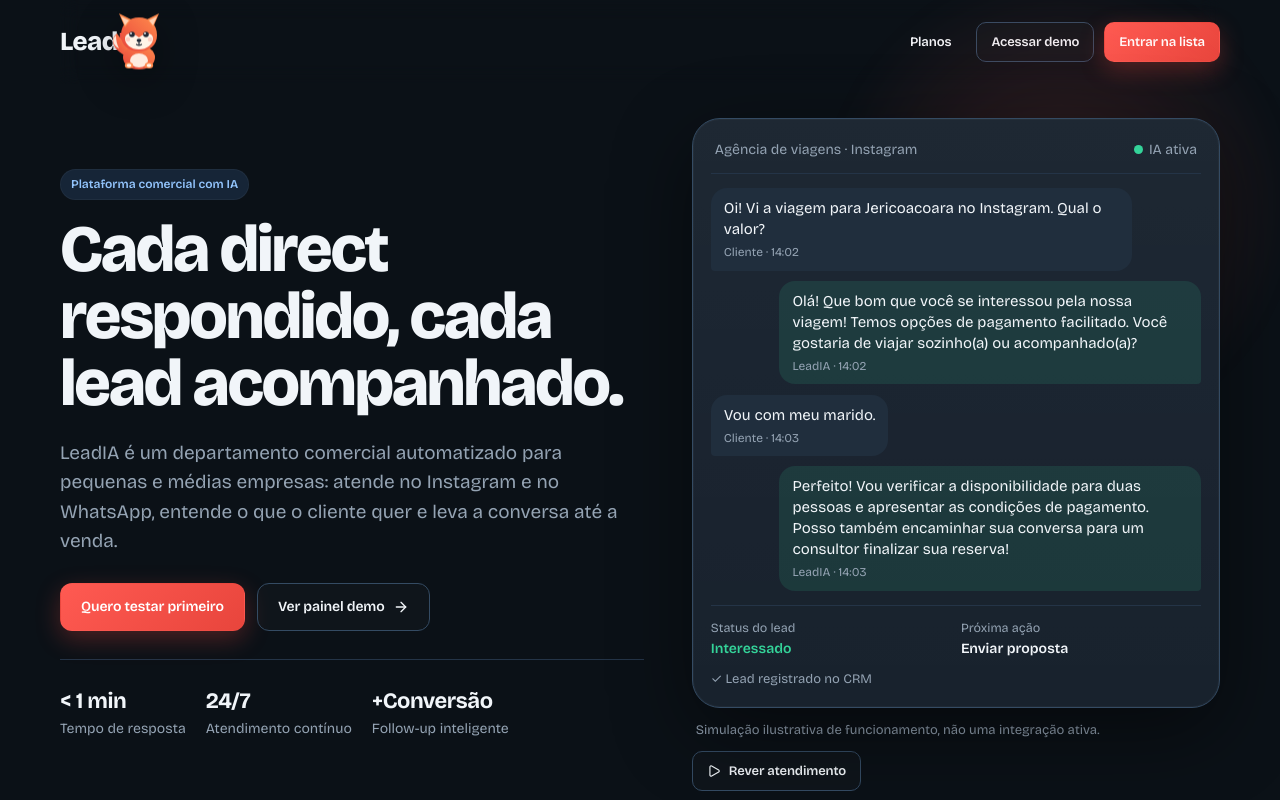
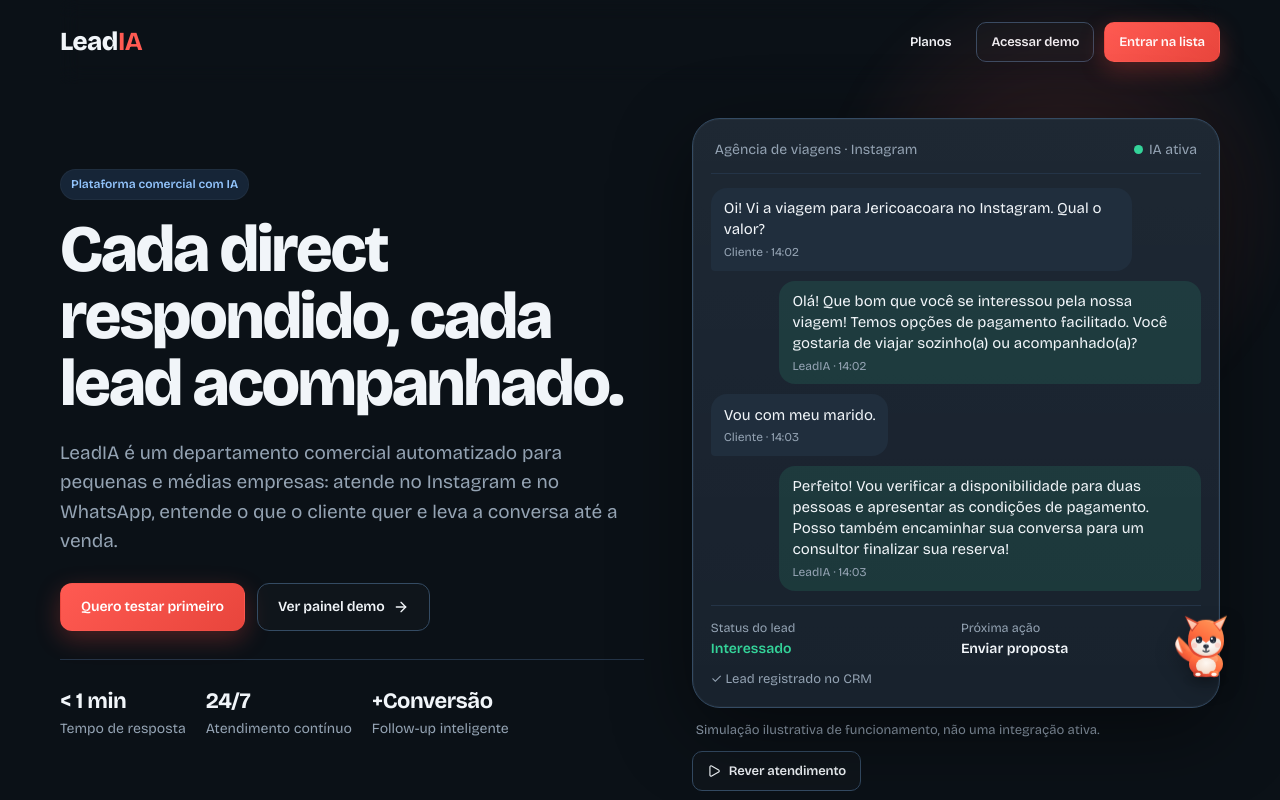
Before and after one commit to neosamdez/LeadIA, a React (Vite) app: page / in a window 1280 px wide. Shown: the top 800 px of the page. Built offline with nearby package versions, Linux system fonts and the light colour scheme.

Commit message:
feat: mascote raposa com efeito 3D, profundidade e animacoes suaves

```diff
--- a/src/components/FoxMascot.css
+++ b/src/components/FoxMascot.css
@@ -1,50 +1,102 @@
 .fox-mascot {
   position: fixed; z-index: 90;
-  width: 72px; height: 72px;
+  width: 80px; height: 80px;
   pointer-events: none;
   user-select: none;
-  transition: left 2.6s linear, top 2.6s linear;
+  transition: left 2.8s cubic-bezier(.22,.68,.36,1), top 2.8s cubic-bezier(.22,.68,.36,1);
   will-change: left, top;
+  perspective: 500px;
 }
 .fox-mascot.dragging { transition: none; }
+.fox-mascot.dragging .fox-3d { transition: none; }
+.fox-shadow {
+  position: absolute; left: 50%; bottom: 2px; width: 52px; height: 14px;
+  transform: translateX(-50%);
+  background: radial-gradient(ellipse at center, rgba(0,0,0,.35) 0%, rgba(0,0,0,0) 70%);
+  filter: blur(2px);
+  animation: fox-shadow 3.2s ease-in-out infinite;
+  pointer-events: none;
+}
+.fox-running .fox-shadow { animation: fox-shadow-run .28s ease-in-out infinite; }
 .fox-bubble {
-  position: absolute; left: 50%; bottom: 80px;
+  position: absolute; left: 50%; bottom: 88px;
   width: max-content; max-width: min(240px, calc(100vw - 24px));
   padding: 10px 14px; border-radius: 14px;
-  background: linear-gradient(180deg, rgba(255,255,255,.06), rgba(255,255,255,.02)), var(--surf);
+  background: linear-gradient(180deg, rgba(255,255,255,.08), rgba(255,255,255,.02)), var(--surf);
   border: 1px solid var(--line-strong); color: var(--ink);
-  font-size: 13px; line-height: 1.4; box-shadow: 0 10px 30px rgba(0,0,0,.35);
+  font-size: 13px; line-height: 1.4; box-shadow: 0 12px 32px rgba(0,0,0,.38), 0 0 0 1px rgba(255,255,255,.03) inset;
   animation: fox-pop .25s ease-out;
   pointer-events: auto;
   text-align: center;
   transform: translateX(-50%);
+  backdrop-filter: blur(4px);
 }
-.fox-mascot.bubble-below .fox-bubble { bottom: auto; top: 80px; }
+.fox-mascot.bubble-below .fox-bubble { bottom: auto; top: 88px; }
 .fox-btn {
-  width: 72px; height: 72px; border: 0; background: transparent; padding: 0; cursor: grab;
-  pointer-events: auto; filter: drop-shadow(0 10px 20px rgba(0,0,0,.35));
-  transition: transform .2s ease; touch-action: none;
+  width: 80px; height: 80px; border: 0; background: transparent; padding: 0; cursor: grab;
+  pointer-events: auto; position: relative;
+  transition: transform .25s cubic-bezier(.22,.68,.36,1); touch-action: none;
+  transform-style: preserve-3d;
 }
-.fox-btn:hover { transform: scale(1.08); }
+.fox-btn:hover { transform: scale(1.08) translateY(-2px); }
 .fox-btn:active { cursor: grabbing; }
-.fox-btn.dragging { cursor: grabbing; transition: none; transform: scale(1.04); }
-.fox-face { transition: transform .25s ease; transform-origin: center; }
-.fox-face.left { transform: scaleX(-1); }
-.fox-float { animation: fox-float 3.2s ease-in-out infinite; }
-.fox-running .fox-float { animation: fox-run .28s ease-in-out infinite; }
-.fox-running .fox-tail { transform-origin: 60px 52px; animation: fox-tail .25s ease-in-out infinite; }
-.fox-running .fox-paw { transform-origin: 28px 60px; animation: fox-run-paws .28s ease-in-out infinite alternate; }
-.fox-running .fox-paw-back { transform-origin: 48px 60px; animation: fox-run-paws .28s ease-in-out infinite alternate-reverse; }
-.fox-wave .fox-tail { transform-origin: 60px 52px; animation: fox-tail .5s ease-in-out 2; }
-.fox-wave .fox-paw { transform-origin: 24px 52px; animation: fox-paw .4s ease-in-out 2; }
+.fox-btn.dragging { cursor: grabbing; transition: none; transform: scale(1.05) rotateX(6deg); }
+.fox-3d {
+  width: 80px; height: 80px;
+  transform-style: preserve-3d;
+  transition: transform .45s cubic-bezier(.22,.68,.36,1);
+  will-change: transform;
+}
+.fox-face-wrap { width: 100%; height: 100%; transform-style: preserve-3d; transition: transform .35s cubic-bezier(.22,.68,.36,1); }
+.fox-face-wrap.left { transform: scaleX(-1); }
+.fox-float { animation: fox-float 3.4s ease-in-out infinite; transform-origin: center bottom; }
+.fox-running .fox-float { animation: fox-run .32s cubic-bezier(.4,0,.6,1) infinite; }
+.fox-running .fox-3d { transition: transform .2s ease-out; }
+.fox-svg { width: 80px; height: 80px; overflow: visible; filter: drop-shadow(0 8px 10px rgba(0,0,0,.28)); }
+.fox-running .fox-svg { filter: drop-shadow(0 12px 14px rgba(0,0,0,.3)); }
+
+/* parts */
+.fox-tail { transform-origin: 54px 54px; animation: fox-tail-idle 2.8s ease-in-out infinite; }
+.fox-running .fox-tail { animation: fox-tail-run .22s ease-in-out infinite alternate; }
+.fox-wave .fox-tail { animation: fox-tail-wave .45s ease-in-out 2; }
+.fox-ear-l { transform-origin: 24px 22px; animation: fox-ear 4.5s ease-in-out infinite; }
+.fox-ear-r { transform-origin: 52px 22px; animation: fox-ear 4.5s ease-in-out infinite .2s; }
+.fox-running .fox-ear-l, .fox-running .fox-ear-r { animation: fox-ear-run .32s ease-in-out infinite alternate; }
+.fox-head { transform-origin: 38px 30px; animation: fox-head-idle 4s ease-in-out infinite; }
+.fox-running .fox-head { animation: fox-head-run .32s ease-in-out infinite; }
+.fox-body-group { transform-origin: 38px 56px; animation: fox-breathe 3s ease-in-out infinite; }
+.fox-running .fox-body-group { animation: fox-body-run .32s ease-in-out infinite; }
+.fox-paw-front { transform-origin: 30px 62px; }
+.fox-paw-back { transform-origin: 46px 62px; }
+.fox-running .fox-paw-front { animation: fox-paw-run .32s ease-in-out infinite alternate; }
+.fox-running .fox-paw-back { animation: fox-paw-run .32s ease-in-out infinite alternate-reverse; }
+.fox-wave .fox-paw-front { animation: fox-paw-wave .35s ease-in-out 3; }
 .fox-blink .fox-eye { animation: fox-blink .18s ease-in-out 1; transform-origin: center; }
-.fox-sparkle { position: absolute; left: 50%; top: -14px; font-size: 18px; animation: fox-sparkle .9s ease-out forwards; pointer-events: none; margin-left: -9px; }
-@keyframes fox-float { 0%,100%{ transform: translateY(0)} 50%{ transform: translateY(-5px)} }
-@keyframes fox-run { 0%,100%{ transform: translateY(0) rotate(0deg)} 25%{ transform: translateY(-4px) rotate(-2deg)} 75%{ transform: translateY(-2px) rotate(2deg)} }
-@keyframes fox-pop { from{ opacity:0; transform: translateY(6px) scale(.96)} to{ opacity:1; transform: translateY(0) scale(1)} }
-@keyframes fox-tail { 0%,100%{ transform: rotate(0)} 25%{ transform: rotate(14deg)} 75%{ transform: rotate(-12deg)} }
-@keyframes fox-paw { 0%,100%{ transform: rotate(0)} 50%{ transform: rotate(-18deg)} }
-@keyframes fox-run-paws { from{ transform: rotate(-10deg)} to{ transform: rotate(12deg)} }
+.fox-sparkle { position: absolute; left: 50%; top: -10px; font-size: 18px; animation: fox-sparkle .9s ease-out forwards; pointer-events: none; margin-left: -9px; }
+
+@keyframes fox-float { 0%,100%{ transform: translateY(0) } 50%{ transform: translateY(-5px) } }
+@keyframes fox-run { 0%,100%{ transform: translateY(0) scaleY(1) scaleX(1)} 30%{ transform: translateY(-7px) scaleY(1.03) scaleX(.98)} 60%{ transform: translateY(-2px) scaleY(.97) scaleX(1.02)} }
+@keyframes fox-shadow { 0%,100%{ transform: translateX(-50%) scale(1); opacity:.35 } 50%{ transform: translateX(-50%) scale(.85); opacity:.22 } }
+@keyframes fox-shadow-run { 0%,100%{ transform: translateX(-50%) scale(1); opacity:.35 } 30%{ transform: translateX(-50%) scale(.7); opacity:.18 } 60%{ transform: translateX(-50%) scale(.95); opacity:.32 } }
+@keyframes fox-pop { from{ opacity:0; transform: translateX(-50%) translateY(8px) scale(.94)} to{ opacity:1; transform: translateX(-50%) translateY(0) scale(1)} }
+@keyframes fox-tail-idle { 0%,100%{ transform: rotate(0deg)} 50%{ transform: rotate(8deg)} }
+@keyframes fox-tail-run { from{ transform: rotate(-12deg)} to{ transform: rotate(18deg)} }
+@keyframes fox-tail-wave { 0%,100%{ transform: rotate(0)} 25%{ transform: rotate(16deg)} 75%{ transform: rotate(-14deg)} }
+@keyframes fox-ear { 0%,90%,100%{ transform: rotate(0)} 93%{ transform: rotate(-6deg)} 96%{ transform: rotate(4deg)} }
+@keyframes fox-ear-run { from{ transform: rotate(-8deg)} to{ transform: rotate(6deg)} }
+@keyframes fox-head-idle { 0%,100%{ transform: rotate(0) translateY(0)} 50%{ transform: rotate(1.5deg) translateY(-1px)} }
+@keyframes fox-head-run { 0%,100%{ transform: translateY(0) rotate(-2deg)} 50%{ transform: translateY(-1.5px) rotate(2deg)} }
+@keyframes fox-breathe { 0%,100%{ transform: scaleY(1)} 50%{ transform: scaleY(1.02)} }
+@keyframes fox-body-run { 0%,100%{ transform: scaleY(1) rotate(0)} 30%{ transform: scaleY(1.03) rotate(-1deg)} 60%{ transform: scaleY(.98) rotate(1deg)} }
+@keyframes fox-paw-run { from{ transform: rotate(-18deg) translateY(0)} to{ transform: rotate(22deg) translateY(-2px)} }
+@keyframes fox-paw-wave { 0%,100%{ transform: rotate(0)} 50%{ transform: rotate(-24deg) translateY(-2px)} }
 @keyframes fox-blink { 0%,100%{ transform: scaleY(1)} 50%{ transform: scaleY(.1)} }
 @keyframes fox-sparkle { 0%{ opacity:0; transform: translateY(0) scale(.5)} 30%{ opacity:1; transform: translateY(-10px) scale(1)} 100%{ opacity:0; transform: translateY(-28px) scale(1.1)} }
-@media (max-width: 700px){ .fox-btn{ width: 60px; height: 60px; } .fox-bubble{ max-width: 200px; font-size: 12px; } .fox-mascot{ transition-duration: 2s; } }
+
+@media (max-width: 700px){
+  .fox-mascot{ width:64px; height:64px; transition-duration: 2.2s; }
+  .fox-btn,.fox-3d,.fox-svg{ width:64px; height:64px; }
+  .fox-bubble{ max-width: 200px; font-size: 12px; bottom: 72px; }
+  .fox-mascot.bubble-below .fox-bubble{ top: 72px; }
+  .fox-shadow{ width:42px; height:11px; }
+}
--- a/src/components/FoxMascot.jsx
+++ b/src/components/FoxMascot.jsx
@@ -36,38 +36,102 @@ const playMessages = [
 
 function FoxSVG({ waving, blinking }) {
   return (
-    <svg viewBox="0 0 72 72" width="72" height="72" aria-hidden="true" className={`${waving ? 'fox-wave' : ''} ${blinking ? 'fox-blink' : ''}`}>
+    <svg viewBox="0 0 80 80" width="80" height="80" aria-hidden="true" className={`fox-svg ${waving ? 'fox-wave' : ''} ${blinking ? 'fox-blink' : ''}`}>
       <defs>
-        <linearGradient id="foxBody" x1="0" y1="0" x2="1" y2="1">
-          <stop offset="0%" stopColor="#FF8A4C" />
-          <stop offset="100%" stopColor="#E8453C" />
+        <linearGradient id="foxFur" x1="0.2" y1="0" x2="0.8" y2="1">
+          <stop offset="0%" stopColor="#FF9A5A" />
+          <stop offset="55%" stopColor="#FF6A3D" />
+          <stop offset="100%" stopColor="#D93D32" />
         </linearGradient>
+        <linearGradient id="foxFurDark" x1="0" y1="0" x2="1" y2="1">
+          <stop offset="0%" stopColor="#E85A35" />
+          <stop offset="100%" stopColor="#B83028" />
+        </linearGradient>
+        <radialGradient id="foxBelly" cx="50%" cy="35%" r="60%">
+          <stop offset="0%" stopColor="#FFF8F1" />
+          <stop offset="100%" stopColor="#F3DCCB" />
+        </radialGradient>
+        <radialGradient id="foxFaceWhite" cx="45%" cy="35%" r="65%">
+          <stop offset="0%" stopColor="#FFFFFF" />
+          <stop offset="100%" stopColor="#F0E0D4" />
+        </radialGradient>
+        <linearGradient id="foxEarInner" x1="0.5" y1="0" x2="0.5" y2="1">
+          <stop offset="0%" stopColor="#FFD6C2" />
+          <stop offset="100%" stopColor="#FFB799" />
+        </linearGradient>
+        <radialGradient id="foxHighlight" cx="30%" cy="25%" r="35%">
+          <stop offset="0%" stopColor="rgba(255,255,255,.55)" />
+          <stop offset="100%" stopColor="rgba(255,255,255,0)" />
+        </radialGradient>
+        <filter id="foxSoft" x="-10%" y="-10%" width="130%" height="140%">
+          <feDropShadow dx="0" dy="2" stdDeviation="1.2" floodColor="#000" floodOpacity=".15" />
+        </filter>
       </defs>
+
+      {/* tail */}
       <g className="fox-tail">
-        <path d="M52 50 C64 44, 68 34, 60 28 C56 34, 52 38, 48 42 Z" fill="url(#foxBody)" />
-        <path d="M61 30 C66 34, 64 40, 58 43 C60 39, 61 35, 61 30 Z" fill="#FFF3E8" opacity="0.9" />
+        <path d="M54 55 C68 49, 74 36, 66 28 C60 34, 55 40, 50 46 Z" fill="url(#foxFur)" />
+        <path d="M55 53 C65 47, 69 38, 64 32 C59 37, 55 42, 51 47 Z" fill="url(#foxHighlight)" opacity=".45" />
+        <path d="M67 30 C72 34, 70 41, 63 45 C65 40, 66 35, 67 30 Z" fill="#FFF4EC" opacity=".95" />
+        <path d="M60 43 C63 40, 66 36, 66 32" stroke="rgba(0,0,0,.08)" strokeWidth="1.2" fill="none" />
       </g>
-      <ellipse cx="38" cy="52" rx="16" ry="12" fill="url(#foxBody)" />
-      <ellipse cx="38" cy="55" rx="9" ry="7" fill="#FFF3E8" opacity="0.95" />
-      <path d="M20 30 C20 18, 28 12, 38 12 C48 12, 56 18, 56 30 C56 40, 48 46, 38 46 C28 46, 20 40, 20 30 Z" fill="url(#foxBody)" />
-      <path d="M24 22 L18 8 L30 14 Z" fill="#FF8A4C" />
-      <path d="M24 20 L20 11 L28 15 Z" fill="#FFD1B3" />
-      <path d="M52 22 L58 8 L46 14 Z" fill="#FF8A4C" />
-      <path d="M52 20 L56 11 L48 15 Z" fill="#FFD1B3" />
-      <path d="M38 44 C30 44, 24 39, 24 33 C24 28, 30 26, 38 32 C46 26, 52 28, 52 33 C52 39, 46 44, 38 44 Z" fill="#FFF3E8" />
-      <g className="fox-eye"><circle cx="31" cy="29" r="2.8" fill="#1F2937" /><circle cx="32" cy="28" r="0.9" fill="#fff" /></g>
-      <g className="fox-eye"><circle cx="45" cy="29" r="2.8" fill="#1F2937" /><circle cx="46" cy="28" r="0.9" fill="#fff" /></g>
-      <ellipse cx="38" cy="35" rx="2.4" ry="1.8" fill="#1F2937" />
-      <path d="M38 36.5 L38 39 M35.5 39 Q38 41 40.5 39" stroke="#1F2937" strokeWidth="1.2" fill="none" strokeLinecap="round" />
-      <circle cx="27" cy="34" r="2.2" fill="#FFB4A8" opacity="0.55" />
-      <circle cx="49" cy="34" r="2.2" fill="#FFB4A8" opacity="0.55" />
-      <g className="fox-paw"><ellipse cx="28" cy="60" rx="4.2" ry="3" fill="#FF8A4C" /><ellipse cx="28" cy="60" rx="2.4" ry="1.7" fill="#FFF3E8" /></g>
-      <g className="fox-paw-back"><ellipse cx="48" cy="60" rx="4.2" ry="3" fill="#FF8A4C" /><ellipse cx="48" cy="60" rx="2.4" ry="1.7" fill="#FFF3E8" /></g>
+
+      {/* body */}
+      <g className="fox-body-group" filter="url(#foxSoft)">
+        <ellipse cx="40" cy="56" rx="17" ry="13" fill="url(#foxFur)" />
+        <ellipse cx="40" cy="58" rx="10" ry="8" fill="url(#foxBelly)" />
+        <ellipse cx="36" cy="51" rx="8" ry="5" fill="rgba(255,255,255,.18)" />
+      </g>
+
+      {/* paws */}
+      <g className="fox-paw-back">
+        <ellipse cx="48" cy="66" rx="4.8" ry="3.2" fill="url(#foxFurDark)" />
+        <ellipse cx="48" cy="66.5" rx="2.8" ry="1.8" fill="#FFF4EC" />
+      </g>
+      <g className="fox-paw-front">
+        <ellipse cx="32" cy="66" rx="4.8" ry="3.2" fill="url(#foxFur)" />
+        <ellipse cx="32" cy="66.5" rx="2.8" ry="1.8" fill="#FFF4EC" />
+      </g>
+
+      {/* head */}
+      <g className="fox-head">
+        <path d="M22 33 C22 19, 30 12, 40 12 C50 12, 58 19, 58 33 C58 44, 50 50, 40 50 C30 50, 22 44, 22 33 Z" fill="url(#foxFur)" />
+        <path d="M26 20 C30 15, 35 13, 40 13 C34 14, 29 17, 26 22 Z" fill="rgba(255,255,255,.22)" />
+        {/* ears */}
+        <g className="fox-ear-l">
+          <path d="M26 24 L19 8 L33 15 Z" fill="url(#foxFur)" />
+          <path d="M26 22 L21 11 L31 16 Z" fill="url(#foxEarInner)" />
+        </g>
+        <g className="fox-ear-r">
+          <path d="M54 24 L61 8 L47 15 Z" fill="url(#foxFurDark)" />
+          <path d="M54 22 L59 11 L49 16 Z" fill="url(#foxEarInner)" />
+        </g>
+        {/* face white */}
+        <path d="M40 48 C31 48, 25 42, 25 36 C25 30, 31 28, 40 35 C49 28, 55 30, 55 36 C55 42, 49 48, 40 48 Z" fill="url(#foxFaceWhite)" />
+        {/* eyes */}
+        <g className="fox-eye">
+          <ellipse cx="33" cy="32" rx="3.2" ry="3.4" fill="#1F2937" />
+          <circle cx="34.2" cy="30.8" r="1.1" fill="#fff" />
+          <circle cx="32.2" cy="33.2" r="0.5" fill="rgba(255,255,255,.6)" />
+        </g>
+        <g className="fox-eye">
+          <ellipse cx="47" cy="32" rx="3.2" ry="3.4" fill="#1F2937" />
+          <circle cx="48.2" cy="30.8" r="1.1" fill="#fff" />
+          <circle cx="46.2" cy="33.2" r="0.5" fill="rgba(255,255,255,.6)" />
+        </g>
+        {/* snout / nose */}
+        <ellipse cx="40" cy="38.5" rx="2.8" ry="2.1" fill="#2B3441" />
+        <ellipse cx="39.2" cy="37.8" rx="0.8" ry="0.5" fill="rgba(255,255,255,.35)" />
+        <path d="M40 40.2 L40 42.8 M37 43 Q40 45.2 43 43" stroke="#2B3441" strokeWidth="1.3" fill="none" strokeLinecap="round" />
+        {/* cheeks */}
+        <circle cx="28.5" cy="37.5" r="2.6" fill="#FFB4A8" opacity=".45" />
+        <circle cx="51.5" cy="37.5" r="2.6" fill="#FFB4A8" opacity=".45" />
+      </g>
     </svg>
   );
 }
 
-const SIZE = 72;
+const SIZE = 80;
 const MARGIN = 10;
 const POS_KEY = 'leadia-fox-pos';
 
@@ -97,8 +161,7 @@ function loadPos() {
 function randomTarget(current) {
   const w = window.innerWidth;
   const h = window.innerHeight;
-  // occasionally target a visible button/nav item
-  if (Math.random() < 0.35) {
+  if (Math.random() < 0.38) {
     const els = Array.from(document.querySelectorAll('button, a.btn, .nav-item, .l-plan, .card'))
       .filter(el => {
         const r = el.getBoundingClientRect();
@@ -108,14 +171,14 @@ function randomTarget(current) {
       const el = els[Math.floor(Math.random() * els.length)];
       const r = el.getBoundingClientRect();
       const tx = r.left + r.width / 2 - SIZE / 2 + (Math.random() * 40 - 20);
-      const ty = r.top - SIZE - 8 + (Math.random() * 16 - 8);
+      const ty = r.top - SIZE - 10 + (Math.random() * 16 - 8);
       const t = clampPos(tx, ty);
       if (Math.hypot(t.x - current.x, t.y - current.y) > 60) return t;
     }
   }
   for (let i = 0; i < 8; i++) {
     const t = clampPos(MARGIN + Math.random() * (w - SIZE - MARGIN * 2), MARGIN + Math.random() * (h - SIZE - MARGIN * 2));
-    if (Math.hypot(t.x - current.x, t.y - current.y) > 80) return t;
+    if (Math.hypot(t.x - current.x, t.y - current.y) > 90) return t;
   }
   return clampPos(MARGIN + Math.random() * (w - SIZE - MARGIN * 2), MARGIN + Math.random() * (h - SIZE - MARGIN * 2));
 }
@@ -131,6 +194,7 @@ export default function FoxMascot() {
   const [dragging, setDragging] = useState(false);
   const [running, setRunning] = useState(false);
   const [facingLeft, setFacingLeft] = useState(false);
+  const [tilt, setTilt] = useState({ x: 0, y: 0, z: 0 });
   const hideTimer = useRef();
   const clickIndex = useRef(0);
   const playIndex = useRef(0);
@@ -178,9 +242,8 @@ export default function FoxMascot() {
     return () => { clearInterval(id); clearTimeout(hideTimer.current); clearTimeout(roamTimer.current); clearTimeout(runStopTimer.current); window.removeEventListener('resize', onResize); };
   }, []);
 
-  // Autonomous roaming
   useEffect(() => {
-    function schedule(delay = 2200 + Math.random() * 2200) {
+    function schedule(delay = 1800 + Math.random() * 2200) {
       clearTimeout(roamTimer.current);
       roamTimer.current = setTimeout(move, delay);
     }
@@ -189,7 +252,10 @@ export default function FoxMascot() {
       const from = posRef.current;
       const to = randomTarget(from);
       const dx = to.x - from.x;
+      const dy = to.y - from.y;
+      const dir = dx < 0 ? -1 : 1;
       if (Math.abs(dx) > 8) setFacingLeft(dx < 0);
+      setTilt({ x: Math.max(-8, Math.min(8, -dy * 0.03)), y: dir * 10, z: dir * -4 });
       setRunning(true);
       posRef.current = to;
       setPos(to);
@@ -201,11 +267,12 @@ export default function FoxMascot() {
       clearTimeout(runStopTimer.current);
       runStopTimer.current = setTimeout(() => {
         setRunning(false);
+        setTilt({ x: 0, y: 0, z: 0 });
         try { localStorage.setItem(POS_KEY, JSON.stringify(posRef.current)); } catch {}
-        schedule(1800 + Math.random() * 2600);
-      }, 2700);
+        schedule(1400 + Math.random() * 2400);
+      }, 2900);
     }
-    schedule(1800);
+    schedule(1600);
     return () => { clearTimeout(roamTimer.current); clearTimeout(runStopTimer.current); };
   }, [dragging]);
 
@@ -220,6 +287,7 @@ export default function FoxMascot() {
       const dx = e.clientX - d.startX;
       const dy = e.clientY - d.startY;
       if (Math.abs(dx) > 3 || Math.abs(dy) > 3) d.moved = true;
+      setTilt({ x: Math.max(-10, Math.min(10, dy * 0.06)), y: Math.max(-12, Math.min(12, dx * 0.06)), z: Math.max(-6, Math.min(6, dx * 0.02)) });
       const next = clampPos(d.originX + dx, d.originY + dy);
       posRef.current = next;
       setPos(next);
@@ -228,8 +296,9 @@ export default function FoxMascot() {
       const d = dragRef.current;
       wasDragged.current = !!d?.moved;
       setDragging(false);
+      setTilt({ x: 0, y: 0, z: 0 });
       dragRef.current = null;
-      pauseRoamUntil.current = Date.now() + 3000;
+      pauseRoamUntil.current = Date.now() + 2600;
       try { localStorage.setItem(POS_KEY, JSON.stringify(posRef.current)); } catch {}
     };
     window.addEventListener('pointermove', onMove);
@@ -255,16 +324,19 @@ export default function FoxMascot() {
     clickIndex.current += 1;
     setSparkle(s => s + 1);
     show(text, true);
-    pauseRoamUntil.current = Date.now() + 2500;
+    setTilt({ x: -6, y: 0, z: 0 });
+    setTimeout(() => setTilt({ x: 0, y: 0, z: 0 }), 250);
+    pauseRoamUntil.current = Date.now() + 2200;
   }
 
-  const bubbleBelow = pos.y < 110;
+  const bubbleBelow = pos.y < 120;
   const bubbleW = 240;
   const center = pos.x + SIZE / 2;
   const half = bubbleW / 2;
   const minCenter = 12 + half;
   const maxCenter = (typeof window !== 'undefined' ? window.innerWidth : 1000) - 12 - half;
   const shift = Math.max(minCenter - center, Math.min(maxCenter - center, 0));
+  const tiltStyle = { transform: `rotateX(${tilt.x}deg) rotateY(${tilt.y}deg) rotateZ(${tilt.z}deg)` };
 
   return (
     <div
@@ -272,17 +344,22 @@ export default function FoxMascot() {
       style={{ left: pos.x, top: pos.y }}
       aria-live="polite"
     >
+      <div className="fox-shadow" />
       {visible && <div className="fox-bubble" style={{ transform: `translateX(calc(-50% + ${shift}px))` }}>{msg}</div>}
       {sparkle > 0 && <div className="fox-sparkle" key={sparkle}>✨</div>}
       <button
-        className={`fox-btn fox-float ${dragging ? 'dragging' : ''}`}
+        className={`fox-btn ${dragging ? 'dragging' : ''}`}
         onPointerDown={onPointerDown}
         onClick={onClick}
         aria-label="Mascote raposa da LeadIA - clique para interagir, arraste para mover"
         title="Clique para interagir • Arraste para mover"
       >
-        <div className={`fox-face ${facingLeft ? 'left' : ''}`}>
-          <FoxSVG waving={waving} blinking={blinking} />
+        <div className="fox-3d" style={tiltStyle}>
+          <div className="fox-float">
+            <div className={`fox-face-wrap ${facingLeft ? 'left' : ''}`}>
+              <FoxSVG waving={waving} blinking={blinking} />
+            </div>
+          </div>
         </div>
       </button>
     </div>
```
Also changed, not shown: 1 other file (tests, documents, lock files or other folders).
